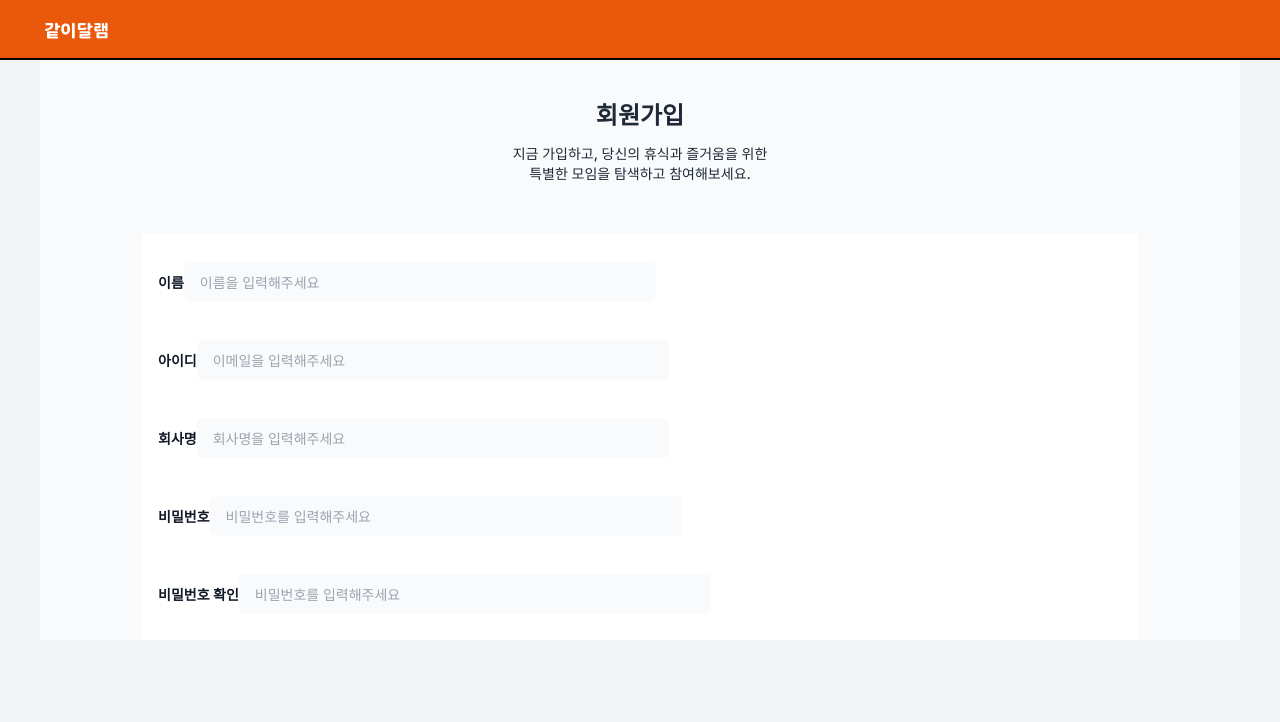
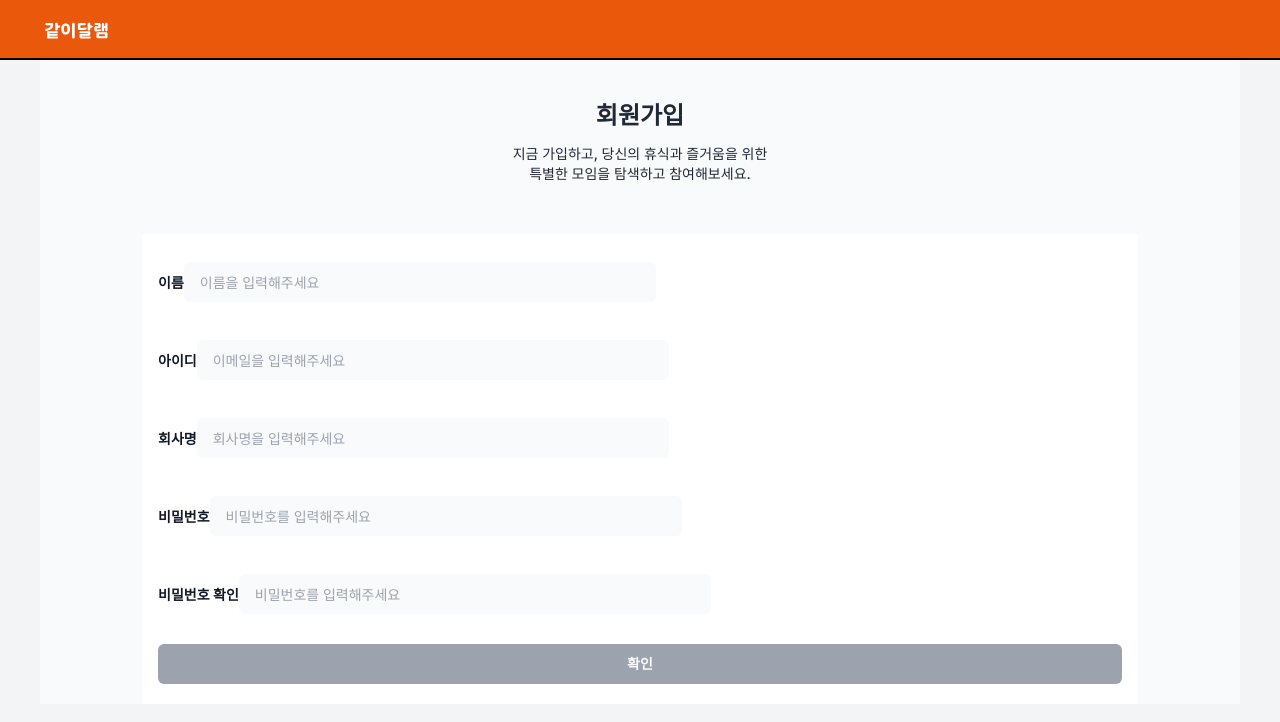
Before and after one commit to yeonna18k/relax-together-front, a Next.js app: page /signup in a window 1280 px wide. Shown: the top 722 px of the page. Built offline with nearby package versions, Linux system fonts and the light colour scheme.

Commit message:
feat: signup component 확인 버튼 추가

```diff
--- a/src/features/signup/SignupForm.tsx
+++ b/src/features/signup/SignupForm.tsx
@@ -1,4 +1,5 @@
 'use client';
+import { Button } from '@/shared/ui/button';
 import { Form } from '@/shared/ui/form';
 import { zodResolver } from '@hookform/resolvers/zod';
 import { useForm } from 'react-hook-form';
@@ -44,11 +45,11 @@ export default function SignupForm() {
       passwordCheck: '',
     },
   });
+  const formValid = form.formState.isValid;
 
   // 2. Define a submit handler.
   function onSubmit(values: z.infer<typeof formSchema>) {
-    // Do something with the form values.
-    // ✅ This will be type-safe and validated.
+    // Do something with the form values. ✅ This will be type-safe and validated.
     console.log(values);
   }
   return (
@@ -60,7 +61,9 @@ export default function SignupForm() {
           <SignupFormField form={form} name="company" />
           <SignupFormField form={form} name="password" />
           <SignupFormField form={form} name="passwordCheck" />
-          {/* <Button type="submit">Submit</Button> */}
+          <Button variant={`${formValid ? 'enabled' : 'disabled'}`} size="full">
+            확인
+          </Button>
         </form>
       </Form>
     </div>
--- a/src/shared/ui/button.tsx
+++ b/src/shared/ui/button.tsx
@@ -13,10 +13,13 @@ const buttonVariants = cva(
           'text-white bg-[#ea580c] hover:bg-[#c2410c] active:bg-[#9a3412] disabled:bg-[#9ca3af]',
         outlined:
           'bg-white text-[#ea580c] border border-[#ea580c] hover:text-[#f97316] hover:border-[#f97316] active:text-[#c2410c] active:border-[#c2410c]',
+        disabled: ' bg-gray-400 h-10 rounded-md',
+        enabled: 'bg-green-500 h-10 rounded-md',
       },
       size: {
         sm: 'w-[120px] px-3 text-sm',
         lg: 'w-full px-8 text-base',
+        full: 'w-full text-sm font-semibold',
       },
     },
     defaultVariants: {
```
